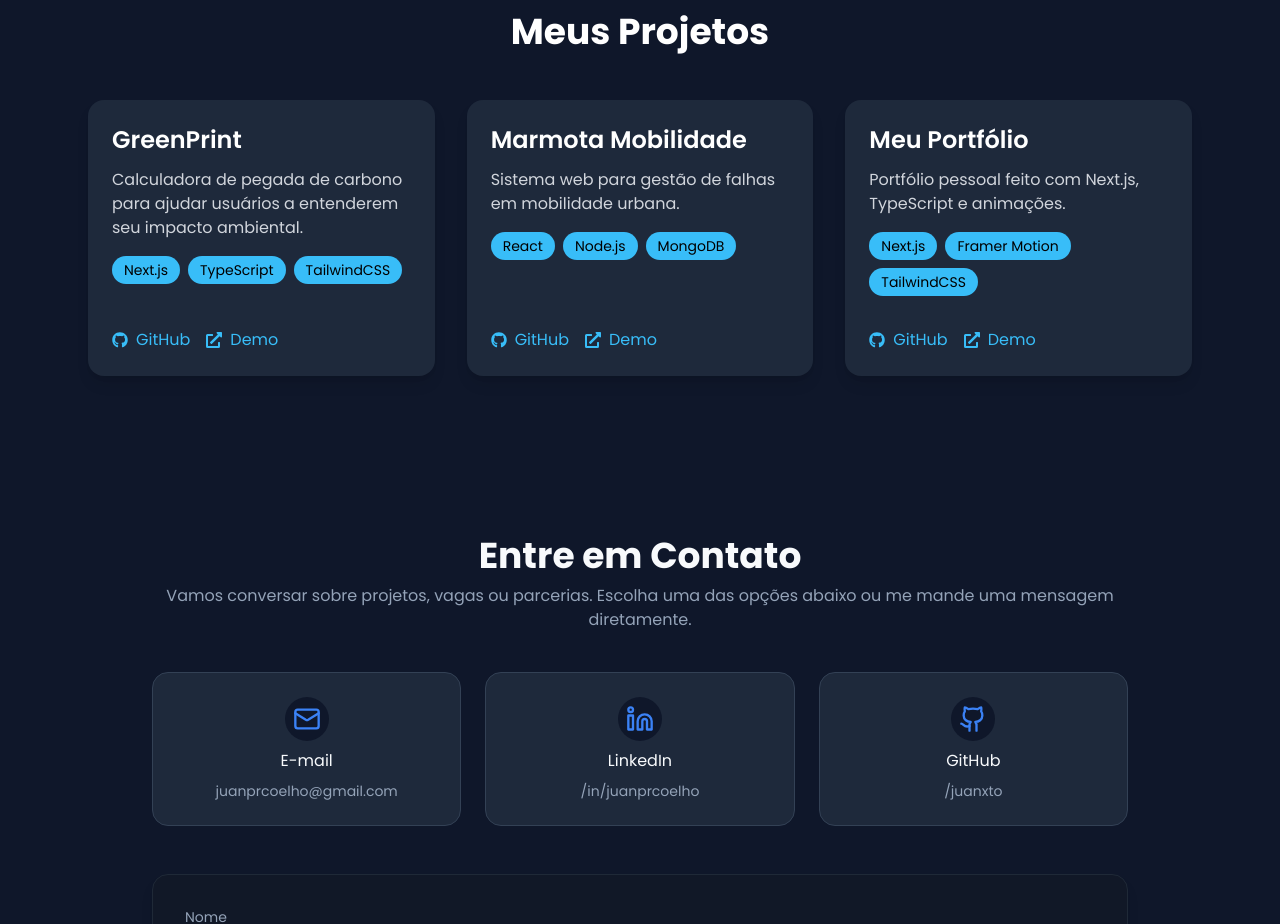
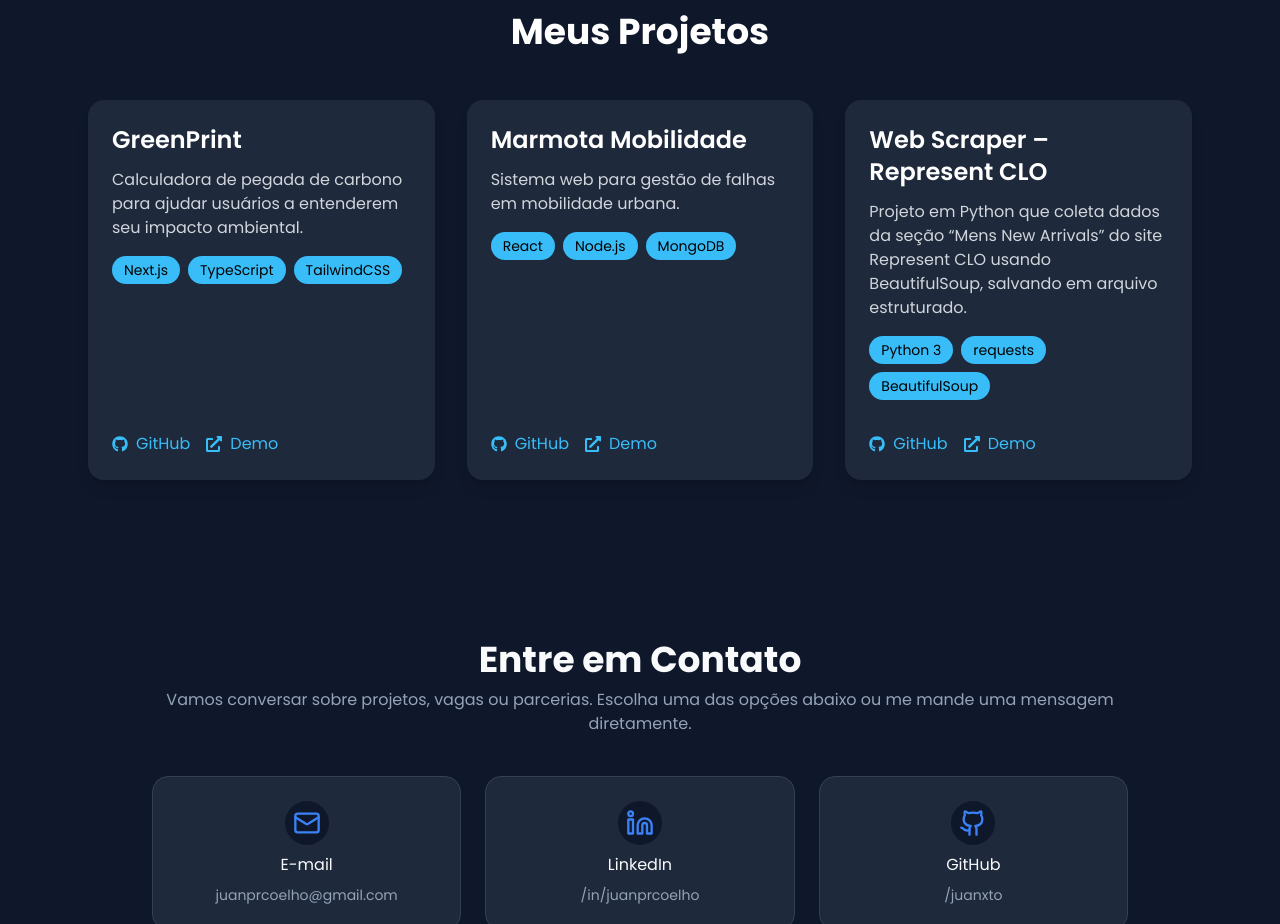
Before and after one commit to juanxto/portfolio, a Next.js app: page / in a window 1280 px wide. Shown: the part 2380-3304 px from the top of the page. Built offline with nearby package versions, Linux system fonts and the light colour scheme.

Commit message:
Atualização de projeto

```diff
--- a/src/components/sections/Projects.tsx
+++ b/src/components/sections/Projects.tsx
@@ -21,12 +21,11 @@ const projects = [
     demo: "https://m-mobilidade-32i4.vercel.app/dashboard",
   },
   {
-    title: "Meu Portfólio",
+    title: "Web Scraper – Represent CLO",
     description:
-      "Portfólio pessoal feito com Next.js, TypeScript e animações.",
-    tech: ["Next.js", "Framer Motion", "TailwindCSS"],
-    github: "https://github.com/seuusuario/portfolio",
-    demo: "/",
+      "Projeto em Python que coleta dados da seção “Mens New Arrivals” do site Represent CLO usando BeautifulSoup, salvando em arquivo estruturado.",
+    tech: ["Python 3", "requests", "BeautifulSoup"],
+    github: "https://github.com/juanxto/representWebScrap",
   },
 ];
 
```
